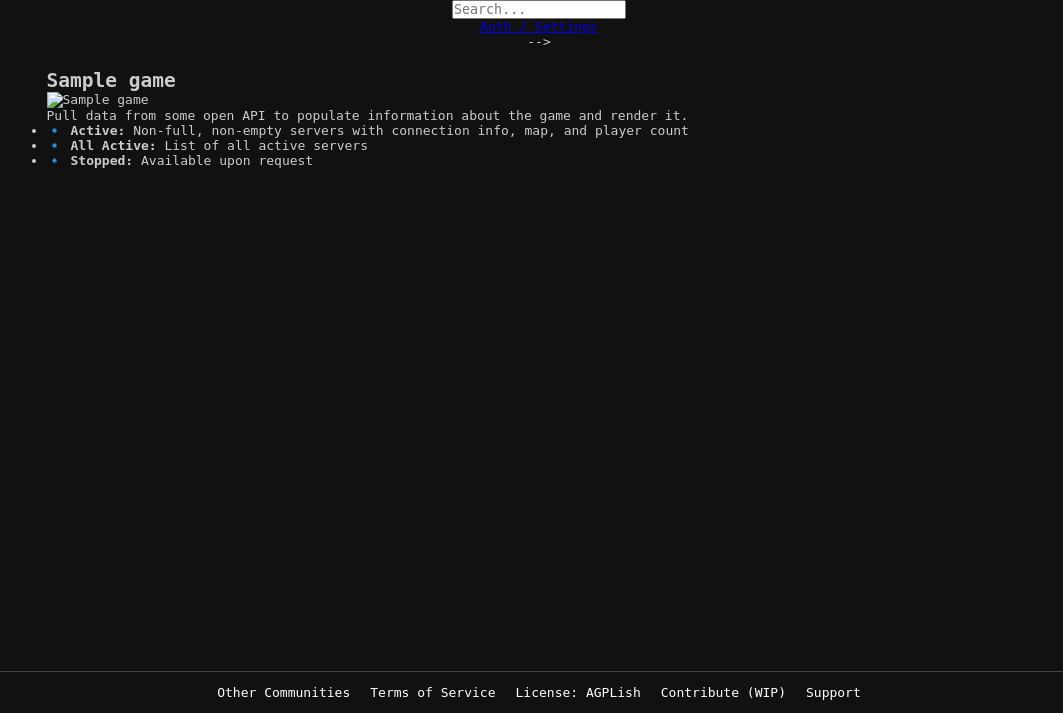
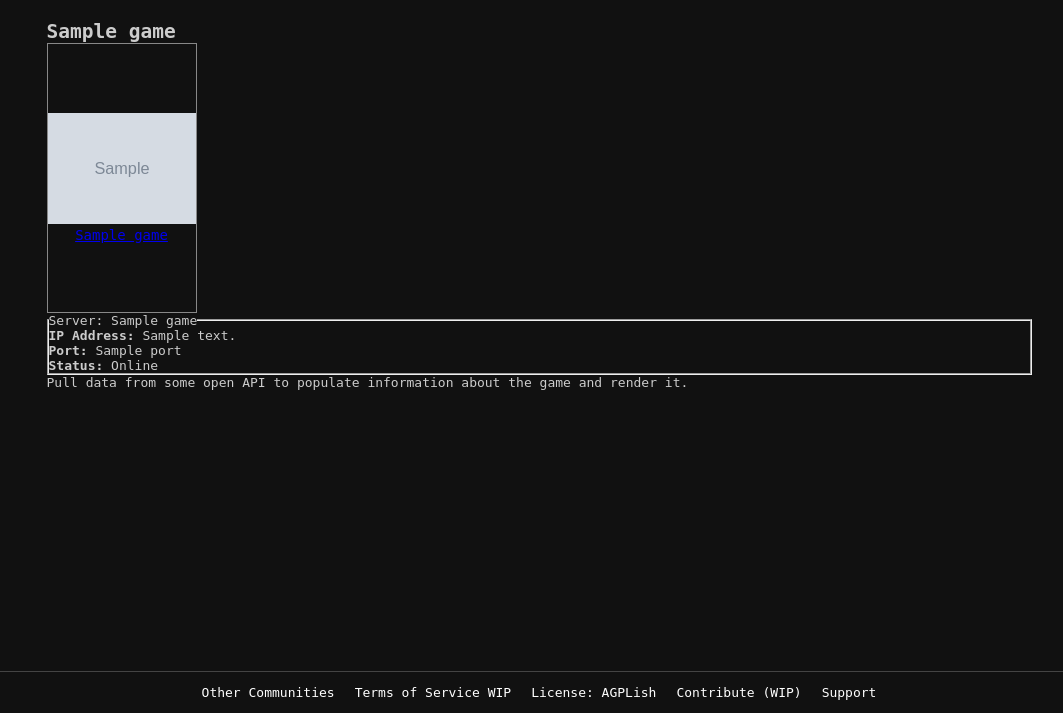
Before and after one commit to prdes/GameServerSupervisor, a Django app: template webpanel/templates/webpanel/game_detail.html in a window 1280 px wide. Shown: the part 87-800 px from the top of the page, without its empty margins (101-1164 px from the left). Run offline with Django 5.2, Linux system fonts and the light colour scheme; tables that the repository leaves empty hold one stand-in row (values such as "Sample post"); the template is opened without the code that fills it: values that come from a table or form of the project are taken from there, most other values are stand-ins (such as "Sample title", 1, 10 or a date in 2020); grey boxes marked "Sample" are stand-in pictures.

Commit message:
dude wtf
Signed-off-by: Pratyush Desai <pratyush.desai@liberta.casa>

```diff
--- a/requirements.txt
+++ b/requirements.txt
@@ -3,6 +3,7 @@
 charset-normalizer==3.4.1
 Django==5.1.5
 idna==3.10
+pillow==11.2.1
 podman==5.2.0
 requests==2.32.3
 sqlparse==0.5.3
--- a/webpanel/templates/webpanel/base.html
+++ b/webpanel/templates/webpanel/base.html
@@ -4,7 +4,7 @@
 <head>
     <meta charset="UTF-8">
     <meta name="viewport" content="width=device-width, initial-scale=1.0">
-    <title>{% block title %}Game Server Supervisor{% endblock %}</title>
+    <title>{% block title %}GibCasa{% endblock %}</title>
     <style>
         * {
             margin: 0;
@@ -165,12 +165,12 @@
             font-size: 14px;
         }
 
-        .game-box img {
+        /* .game-box img {
             width: 100%;
             height: 100%;
             object-fit: cover;
             border-radius: 5px;
-        }
+        } */
     </style>
 </head>
 
@@ -189,14 +189,14 @@
             <a href="{% url 'games' %}">Games</a>
         </div>
         </div>
-        </div class="navbar>
-        <!-- <div class="right">
-            <div class="search-box">
+        </div class="navbar">
+        <!-- <div class="right">  -->
+            <!-- <div class="search-box">
                 <input type="text" placeholder="Search...">
-            </div>
-            <a href="#">Auth / Settings</a> -->
+            </div> -->
+            <!-- <a href="#">Auth / Settings</a> -->
             <!-- <div class="profile">Dp</div> -->
-        </div>
+        <!-- </div> -->
     </div>
 
     <div class="content">
@@ -205,7 +205,7 @@
 
     <footer>
         <a href="https://ozFrags.net">Other Communities</a>
-        <a href="https://liberta.casa/rules.html">Terms of Service</a>
+        <a href="https://liberta.casa/rules.html">Terms of Service WIP</a>
         <a href="#">License: AGPLish</a>
         <a href="#">Contribute (WIP)</a>
         <a href="https://liberta.casa/gamja/#gibcasa">Support</a>
--- a/webpanel/templates/webpanel/game_detail.html
+++ b/webpanel/templates/webpanel/game_detail.html
@@ -16,16 +16,30 @@
     </nav> -->
 
     <div class="game-detail">
-        <div class="game-image">
-            <img src="{{ game.image_url }}" alt="{{ game.name }}">
+        <div class="game-box" style="width: 150px; text-align: center;">
+            <a href="{% url 'game_detail' game.name %}">
+                <img src="{{ game.thumbnail.url }}" alt="{{ game.name }}" style="width: 100%; height: auto;">
+                <p>{{ game.name }}</p>
+            </a>
+        </div>
+        <div class="active-servers">
+            {% if active_servers %}
+            {% for server in active_servers %}
+                <fieldset class="server-box">
+                    <legend>Server: {{ game.name }}</legend>
+                    <div class="server-details">
+                        <p><strong>IP Address:</strong> {{ server.ip_address }}</p>
+                        <p><strong>Port:</strong> {{ server.port }}</p>
+                        <p><strong>Status:</strong> Online</p>
+                    </div>
+                </fieldset>
+            {% endfor %}
+            {% else %}
+                <p>No active servers found for this game.</p>
+            {% endif %}
         </div>
         <div class="game-info">
             <p>Pull data from some open API to populate information about the game and render it.</p>
-            <ul>
-                <li>🔹 <strong>Active:</strong> Non-full, non-empty servers with connection info, map, and player count</li>
-                <li>🔹 <strong>All Active:</strong> List of all active servers</li>
-                <li>🔹 <strong>Stopped:</strong> Available upon request</li>
-            </ul>
         </div>
     </div>
 {% endblock %}
--- a/webpanel/templates/webpanel/games.html
+++ b/webpanel/templates/webpanel/games.html
@@ -3,7 +3,7 @@
 {% block title %}Games - Game Servers{% endblock %}
 
 {% block content %}
-    <h2>Public Game Servers</h2>
+    <h2>Games</h2>
 
     <div class="game-grid" style="display: flex; flex-wrap: wrap; gap: 10px;">
         {% for game in games %}
```
Also changed, not shown: webpanel/views.py (+7 -1 lines).
